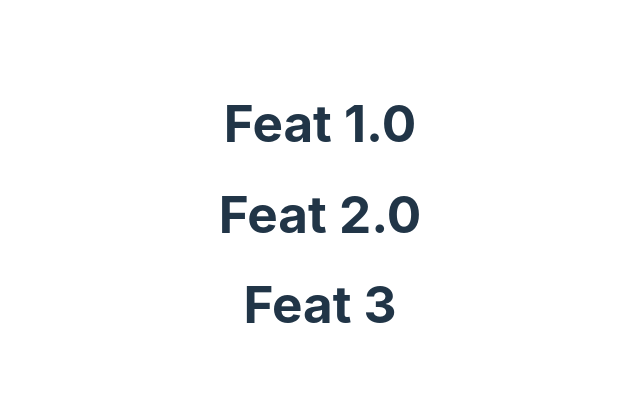
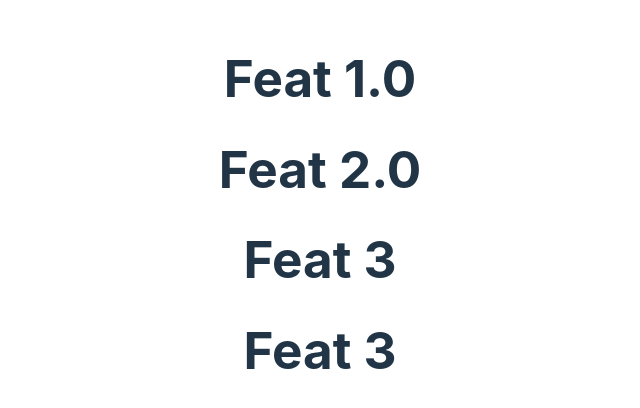
Before and after one commit to Calebosam/version-frontend, a React (Vite) app: page / in a window 1280 px wide. Shown: the part 186-594 px from the top of the page, without its empty margins (320-960 px from the left). Built offline with nearby package versions, Linux system fonts and the light colour scheme.

Commit message:
breaking_change: some new changes BREAKING CHANGE We have updated something

```diff
--- a/src/App.jsx
+++ b/src/App.jsx
@@ -7,6 +7,7 @@ function App() {
       <h1>Feat 1.0</h1>
       <h1>Feat 2.0</h1>
       <h1>Feat 3</h1>
+      <h1>Feat 3</h1>
     </>
   )
 }
```
